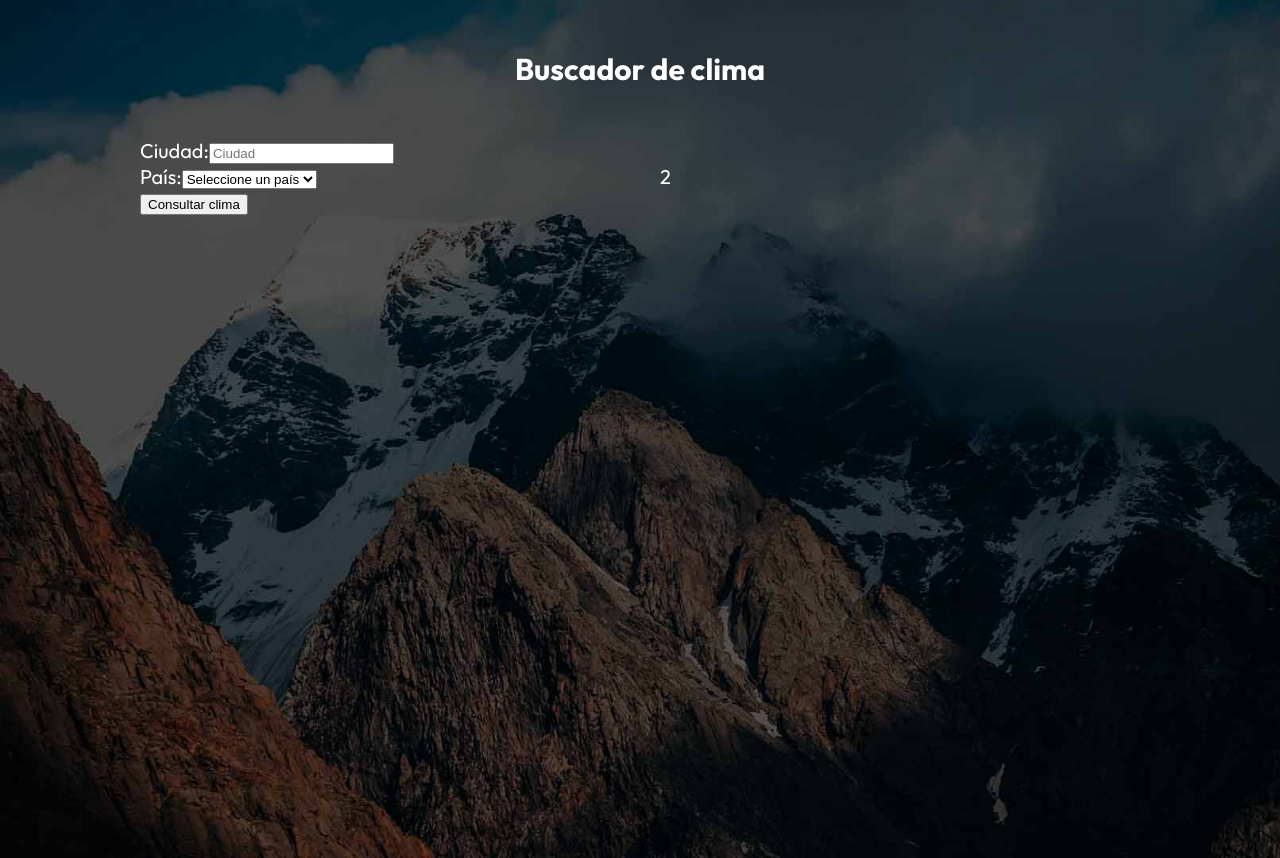
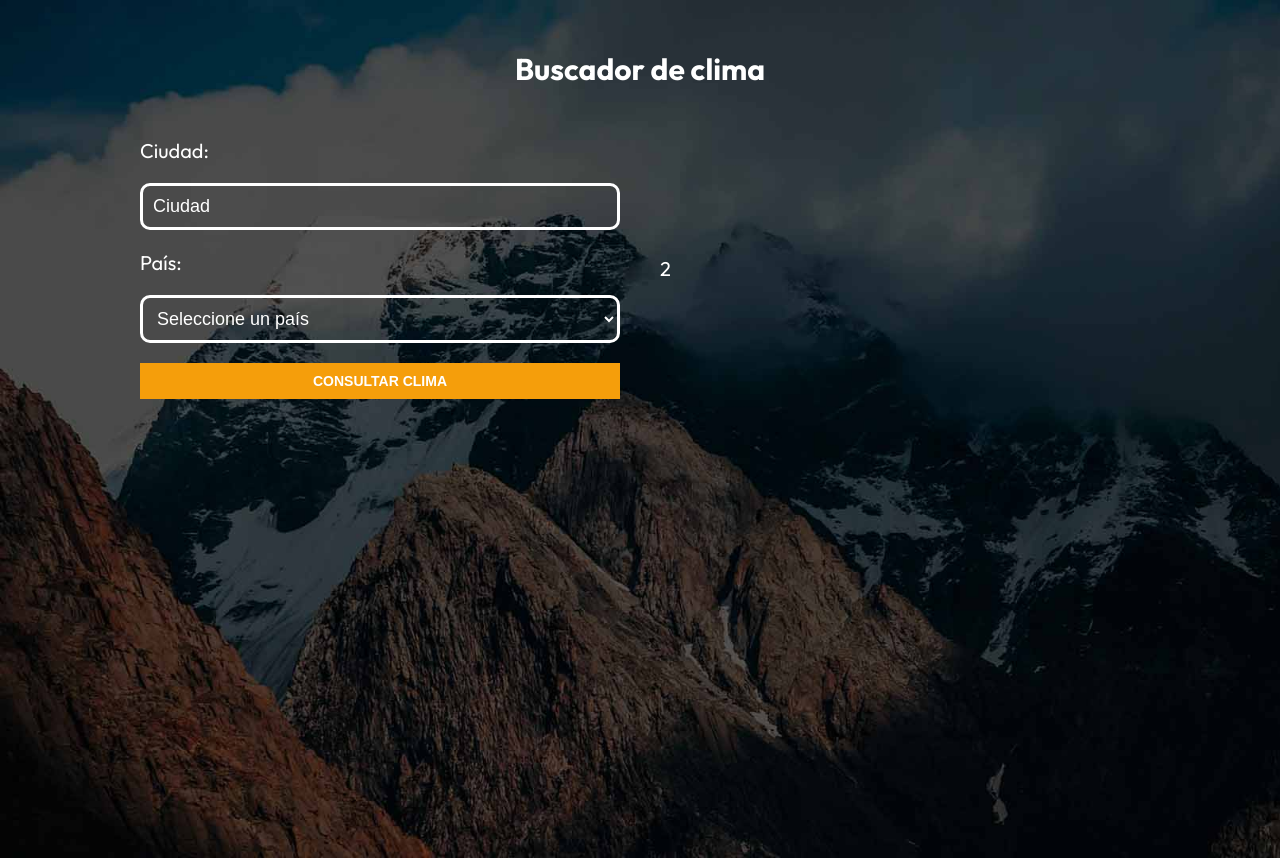
Before and after one commit to lemus777/clima-react-typescript, a React (Vite) app: page / in a window 1280 px wide. Built offline with nearby package versions, Linux system fonts and the light colour scheme.

Commit message:
form css added

```diff
--- /dev/null
+++ b/src/components/Form/Form.module.css
@@ -0,0 +1,32 @@
+.form,
+.field {
+  display: flex;
+  flex-direction: column;
+  gap: 2rem;
+}
+
+.form input[type="text"],
+.form select {
+  padding: 1rem;
+  background-color: transparent;
+  border: .3rem solid var(--white);
+  color: var(--white);
+  font-size: 1.8rem;
+  font-weight: 400;
+  border-radius: 1rem;
+}
+
+.field ::placeholder {
+  color: var(--white)
+}
+
+.submit {
+  background-color: var(--primary);
+  border: none;
+  color: var(--white);
+  font-weight: 700;
+  font-size: 1.4rem;
+  text-transform: uppercase;
+  cursor: pointer;
+  padding: 1rem;
+}
--- a/src/components/Form/Form.module.tsx
+++ /dev/null
@@ -1 +0,0 @@
-/* */
--- a/src/components/Form/Form.tsx
+++ b/src/components/Form/Form.tsx
@@ -1,9 +1,10 @@
 import { countries } from "../../data/countries";
+import styles from "./Form.module.css"
 
 export default function Form() {
   return (
-    <form>
-      <div>
+    <form className={styles.form}>
+      <div className={styles.field}>
         <label htmlFor="city">Ciudad:</label>
         <input
           id="city"
@@ -13,7 +14,7 @@ export default function Form() {
         />
       </div>
 
-      <div>
+      <div className={styles.field}>
         <label htmlFor="city">País:</label>
         <select>
           <option value="">Seleccione un país</option>
@@ -26,7 +27,7 @@ export default function Form() {
         </select>
       </div>
 
-      <input type="submit" value="Consultar clima" />
+      <input className={styles.submit} type="submit" value="Consultar clima" />
     </form>
   )
 }
```
